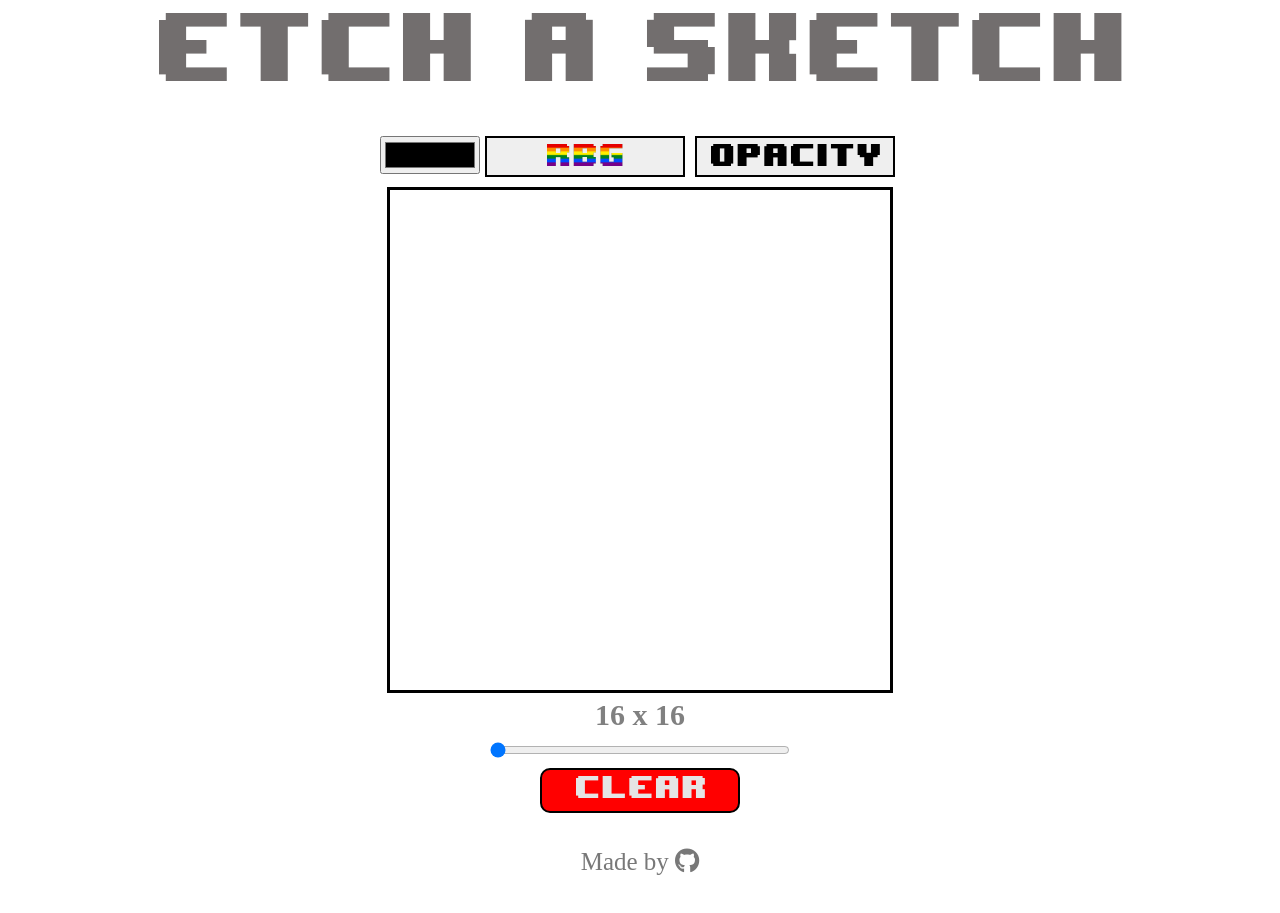
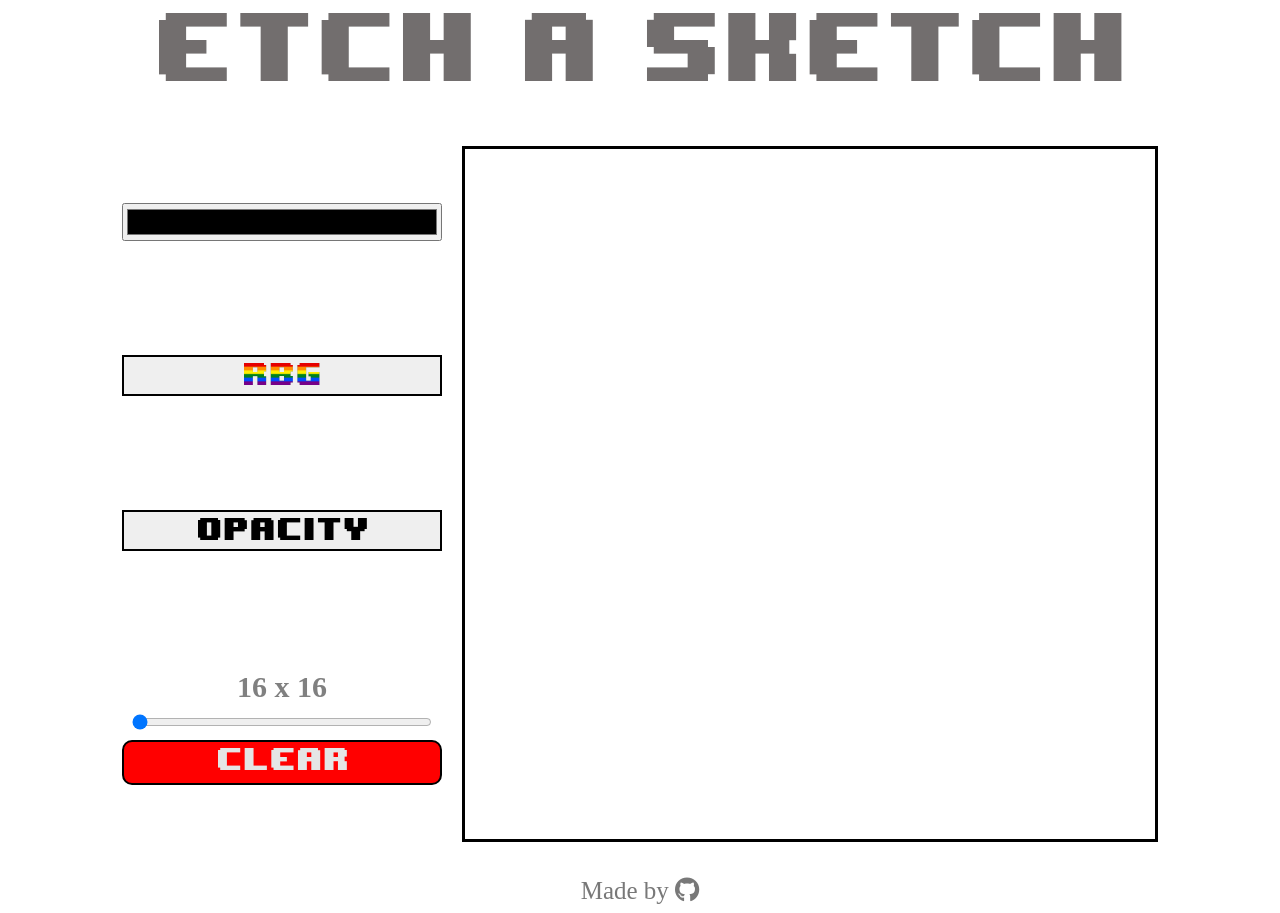
Before and after one commit to MijackK/Etch-a-Sketch, a plain HTML site: page index.html in a window 1280 px wide. Before the commit the page ends 884 px from the top, so only its background shows below. Drawn offline with Linux system fonts and the light colour scheme.

Commit message:
made it so the drawing area uses grid instead of flex box, alchanged layout

```diff
--- a/index.html
+++ b/index.html
@@ -1,34 +1,55 @@
 <!DOCTYPE html>
 <html>
   <head>
-        <link rel="stylesheet" href="style.css">
-        <link rel="stylesheet" href="https://pro.fontawesome.com/releases/v5.10.0/css/all.css" integrity="sha384-AYmEC3Yw5cVb3ZcuHtOA93w35dYTsvhLPVnYs9eStHfGJvOvKxVfELGroGkvsg+p" crossorigin="anonymous"/>
+    <link rel="stylesheet" href="style.css" />
+    <link
+      rel="stylesheet"
+      href="https://pro.fontawesome.com/releases/v5.10.0/css/all.css"
+      integrity="sha384-AYmEC3Yw5cVb3ZcuHtOA93w35dYTsvhLPVnYs9eStHfGJvOvKxVfELGroGkvsg+p"
+      crossorigin="anonymous"
+    />
     <script src="script.js" defer></script>
-        <meta charset="UTF-8">
-        <meta name="viewport" content="width=device-width, initial-scale=1">
+    <meta charset="UTF-8" />
+    <meta name="viewport" content="width=device-width, initial-scale=1" />
     <title>Etch a sketch</title>
-
   </head>
   <body>
-        <div class="flex-box"  style="margin-bottom: 50px;">
-        <img src="img/Title.png">
+    <div class="flex-box" style="margin-bottom: 50px">
+      <img src="img/Title.png" />
     </div>
-        <div class="flex-box" style="margin-bottom: 10px; align-items: flex-start;" >
-        <input type="color" id="color-picker">
-        <button id="rgb"><img src="img/RGB.png"></button>
-        <button id="opacity"><img src="img/OPACITY.png"></button>
+    <div
+      class="flex-box"
+      style="margin-bottom: 10px; align-items: flex-start"
+    ></div>
+
+    <div class="sketch-container">
+      <div class="tools">
+        <input type="color" id="color-picker" />
+        <button id="rgb"><img src="img/RGB.png" /></button>
+        <button id="opacity"><img src="img/OPACITY.png" /></button>
+        <div
+          class="flex-box"
+          style="flex-direction: column; align-items: center"
+        >
+          <span id="resolution"> 16 x 16</span>
+          <input
+            type="range"
+            min="16"
+            max="100"
+            value="16"
+            id="density"
+            class="slider"
+          />
+          <button id="clear"><img src="img/CLEAR.png" /></button>
+        </div>
+      </div>
+      <div class="sketch-box" id="grid-box"></div>
     </div>
 
-        <div class="flex-box" >
-            <div class="sketch-box" id="grid-box"></div>
-        </div>
-        <div class="flex-box" style="flex-direction: column; align-items: center;">
-            <span id='resolution'> 16 x 16</span>
-        <input type="range" min="16" max="100" value="16" id="density" class="slider">
-        <button id="clear"><img src="img/CLEAR.png"></button>
-    </div>
     <footer>
-        Made by<a href="https://github.com/MijackK/Etch-a-Sketch" target="_blank"> <i class="fab fa-github"></i></a>
+      Made by<a href="https://github.com/MijackK/Etch-a-Sketch" target="_blank">
+        <i class="fab fa-github"></i
+      ></a>
     </footer>
   </body>
 </html>
--- a/script.js
+++ b/script.js
@@ -1,80 +1,85 @@
+let gridItem = document.createElement("div");
+gridItem.setAttribute("class", "grid-item");
+let gridBox = document.querySelector("#grid-box");
+let colorPicker = document.querySelector("#color-picker");
+let rgbMode = document.querySelector("#rgb");
+let clearBtn = document.querySelector("#clear");
+let pixelSlider = document.querySelector("#density");
+let resolution = document.querySelector("#resolution");
 
-let gridItem =document.createElement('div');
-gridItem.setAttribute('class','grid-item');
-let gridBox = document.querySelector('#grid-box');
-let colorPicker= document.querySelector('#color-picker');
-let rgbMode= document.querySelector('#rgb');
-let clearBtn=document.querySelector('#clear');
-let pixelSlider= document.querySelector('#density');
-let resolution = document.querySelector('#resolution');
+let draw = false;
 
+colorPicker.addEventListener("change", (e) => {
+  color = e.target.value;
+  colorMode = defaultMode;
+});
+let oMode = document.querySelector("#opacity");
 
-
-colorPicker.addEventListener('change',(e)=>{
-    color=e.target.value;
-    colorMode=defaultMode;
-} );
-let oMode=document.querySelector('#opacity');
-
-rgbMode.addEventListener('click',()=> colorMode=RainbowMode);
-oMode.addEventListener('click',()=> {
-    colorMode=opacityMode;
-    color='rgba(0,0,0,0.1)';
+rgbMode.addEventListener("click", () => (colorMode = RainbowMode));
+oMode.addEventListener("click", () => {
+  colorMode = opacityMode;
+  color = "rgba(0,0,0,0.1)";
 });
-let items = Number(pixelSlider.value)**2;
-let dimension = 500/Number(pixelSlider.value);
-let color= 'black';
-let randomNumber = () => Math.floor(Math.random()*255);
-let defaultMode = (e) =>{
-    e.target.style.opacity=1;
-    e.target.style.background=color;
+let items = Number(pixelSlider.value);
+let color = "black";
+let randomNumber = () => Math.floor(Math.random() * 255);
+let defaultMode = (e) => {
+  e.target.style.opacity = 1;
+  e.target.style.background = color;
+};
+let RainbowMode = (e) => {
+  e.target.style.opacity = 1;
+  e.target.style.background = `rgb(${randomNumber()},${randomNumber()},${randomNumber()})`;
+};
+let opacityMode = (e) => {
+  if (e.target.style.background.match(/0.9/)) {
+    return;
   }
-let RainbowMode = (e) =>{
-    e.target.style.opacity=1;
-    e.target.style.background=`rgb(${randomNumber()},${randomNumber()},${randomNumber()})`;
+  opacity = e.target.style.background.match(/0.[0-9]/);
+  if (Number(opacity) <= 0.8) {
+    e.target.style.background = `rgba(0,0,0,${Number(opacity) + 0.1})`;
   }
-let opacityMode = (e) =>{
-    if(e.target.style.background.match(/0.9/)){
-        return
-    }
-    opacity = e.target.style.background.match( /0.[0-9]/)
-     if(Number(opacity) <= 0.8){
-        e.target.style.background = `rgba(0,0,0,${Number(opacity)+0.1})`;
-    }
-}
+};
 
 let colorMode = defaultMode;
 
 const createSketchPad = () => {
-    for(let i=0; i<items; i++){
-        gridItem.setAttribute('id','grid'+i);
-        gridItem.setAttribute('style',`width:${dimension}px;height:${dimension}px`)
+  gridBox.style.gridTemplate = `repeat(${items},1fr)/repeat(${items},1fr)`;
+  for (let i = 0; i < items ** 2; i++) {
+    gridItem.setAttribute("id", "grid" + i);
     gridBox.appendChild(gridItem.cloneNode(true));
-        document.querySelector('#grid'+i).addEventListener('mouseover',
-        (e) => colorMode(e));
-
+    document.querySelector("#grid" + i).addEventListener("mouseover", (e) => {
+      // if (draw === false) return;
+      colorMode(e);
+    });
   }
 };
 let remakeSketchPad = (boxSize) => {
-    let sketchPad = document.querySelector('#grid-box');
-    let childrenNum =sketchPad.childNodes.length
-    while(childrenNum > 0){
+  let sketchPad = document.querySelector("#grid-box");
+  let childrenNum = sketchPad.childNodes.length;
+  while (childrenNum > 0) {
     sketchPad.removeChild(sketchPad.childNodes[0]);
     childrenNum--;
   }
-    items =boxSize**2;
-    dimension=(500/boxSize).toFixed(3);
+  items = boxSize;
   createSketchPad();
-}
+};
 
-const clearSketchPad = () =>{
-    let div = document.querySelectorAll('.grid-item');
-    div.forEach(element => element.style.background='white')
-}
-clearBtn.addEventListener('click',clearSketchPad)
-pixelSlider.addEventListener('change',(e) => {
+const clearSketchPad = () => {
+  let div = document.querySelectorAll(".grid-item");
+  div.forEach((element) => (element.style.background = "white"));
+};
+clearBtn.addEventListener("click", clearSketchPad);
+pixelSlider.addEventListener("change", (e) => {
   remakeSketchPad(Number(e.target.value));
-    resolution.innerText= `${e.target.value} x ${e.target.value}`
-})
-
+  resolution.innerText = `${e.target.value} x ${e.target.value}`;
+});
+/**
+gridBox.addEventListener("mousedown", () => {
+  draw = true;
+});
+gridBox.addEventListener("mouseup", () => {
+  draw = false;
+});
+*/
 createSketchPad();
--- a/style.css
+++ b/style.css
@@ -1,54 +1,54 @@
-:root{
-    --giwidth:30px;
-    --giheight:30px;
-    --sketch:500.21px;
+h1 {
+  text-align: center;
+  color: black;
 }
-
-h1{
-    text-align: center;
-    color:black;
-}
-.flex-box{
+.flex-box {
   display: flex;
   height: fit-content;
   justify-content: center;
 }
-.flex-box > button{
-    margin-left:5px;
+.flex-box > button {
+  margin-left: 5px;
   margin-right: 5px;
 }
-.sketch-box{
+.sketch-container {
   display: flex;
-    flex-wrap: wrap;
-    width:var(--sketch);
-    height:var(--sketch) ;
+  justify-content: center;
+  gap: 20px;
+}
+.sketch-box {
+  display: grid;
   border-style: solid;
-    overflow: hidden;
-
+  width: 690px;
+  height: 690px;
+  flex: 0 0 auto;
 }
-
-.grid-item{
+.grid-item {
   padding: 0px;
   margin: 0px;
   border-width: 0px;
 }
-input{
+input {
   cursor: pointer;
 }
-input[type=color]{
-    width:100px;
+input[type="color"] {
+  width: 100%;
   height: 38px;
 }
+.tools {
+  display: grid;
+  width: 320px;
+  justify-content: center;
+  align-items: center;
+}
 
-.slider{
-    margin:10px;
+.slider {
+  margin: 10px;
   background: grey;
-    width:300px;
-
+  width: 300px;
 }
 .slider:hover {
   opacity: 1;
-
 }
 
 .slider::-moz-range-thumb {
@@ -57,42 +57,49 @@ input[type=color]{
   background: #000503;
   cursor: pointer;
 }
-img{
-    max-height:100px;
-    padding:5px;
+img {
+  max-height: 100px;
+  padding: 5px;
   max-width: 100%;
 }
-button{
-    width: 200px;
+button {
+  width: 100%;
   height: fit-content;
   border-style: solid;
   cursor: pointer;
-
 }
-#clear{
+#clear {
   background-color: red;
   color: white;
   font-size: 30px;
   border-radius: 10px;
-
 }
-span{
+span {
   color: gray;
   font-weight: bold;
   font-size: 30px;
-    margin-top:5px;
+  margin-top: 5px;
 }
-footer{
+footer {
   font-size: 25px;
   color: #787878;
-    margin-top:35px;
+  margin-top: 35px;
   text-align: center;
-
 }
-footer >a{
+footer > a {
   text-decoration: none;
   color: #787878;
 }
-footer >a:hover{
+footer > a:hover {
   color: black;
 }
+@media only screen and (max-width: 1000px) {
+  .sketch-container {
+    flex-direction: column-reverse;
+    align-items: center;
+  }
+  .tools {
+    width: 100vw;
+    gap: 10px;
+  }
+}
```
Lines whose indentation alone changed are shown as unchanged.
